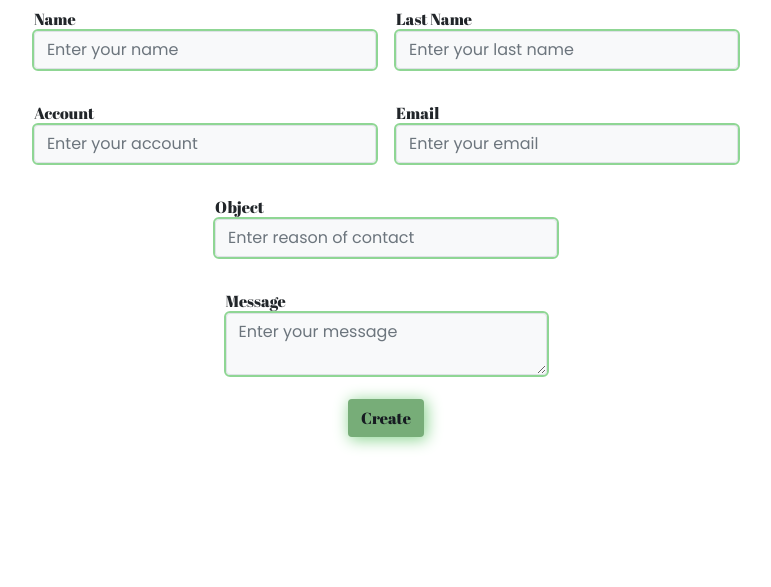
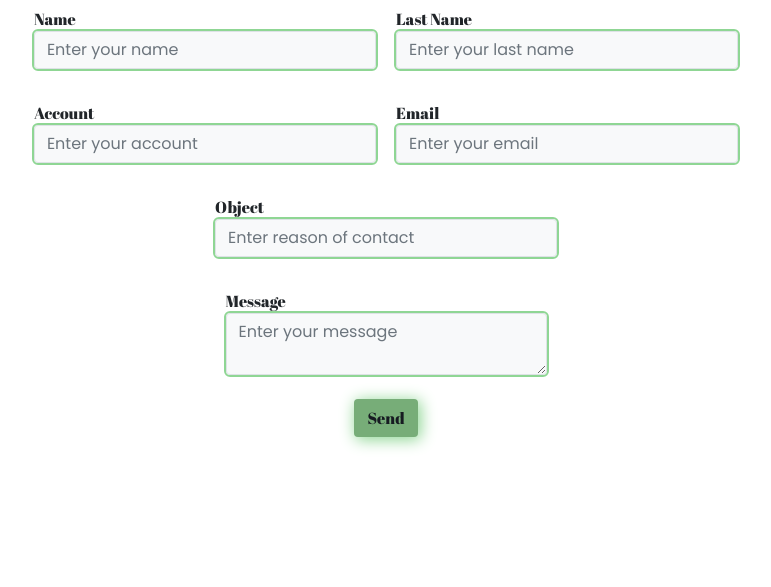
Before and after one commit to scriptingcat/project, a Flask app: page /contact in a window 1280 px wide. Shown: the part 129-716 px from the top of the page, without its empty margins (254-1025 px from the left). Run offline with Flask 2, Linux system fonts and the light colour scheme; some libraries are stand-ins or nearby versions; some web fonts are replaced.

Commit message:
fix values for some buttons

```diff
--- a/templates/contact.html
+++ b/templates/contact.html
@@ -58,7 +58,7 @@ Contact
         </div>
         <div class="w-auto">
             <input class="bkground-color-box-create block btn abrilfatface-font fontw100 mx-auto primary-colors shadow"
-                type="submit" value="Create">
+                type="submit" value="Send">
         </div>
         </div>
         </form>
--- a/templates/signup.html
+++ b/templates/signup.html
@@ -38,7 +38,7 @@
                     <input class="form-control mx-auto w-auto mb-2"  name="confirmationpassword" placeholder="Confirmation Password" type="password">
                 </div>
                 <div class="mb-3">
-                    <button class="block btn abrilfatface-font mx-auto primary-colors shadow" type="submit">Sign In</button>
+                    <button class="block btn abrilfatface-font mx-auto primary-colors shadow" type="submit">Sign Up</button>
                 </div>
             </form>
 
```
